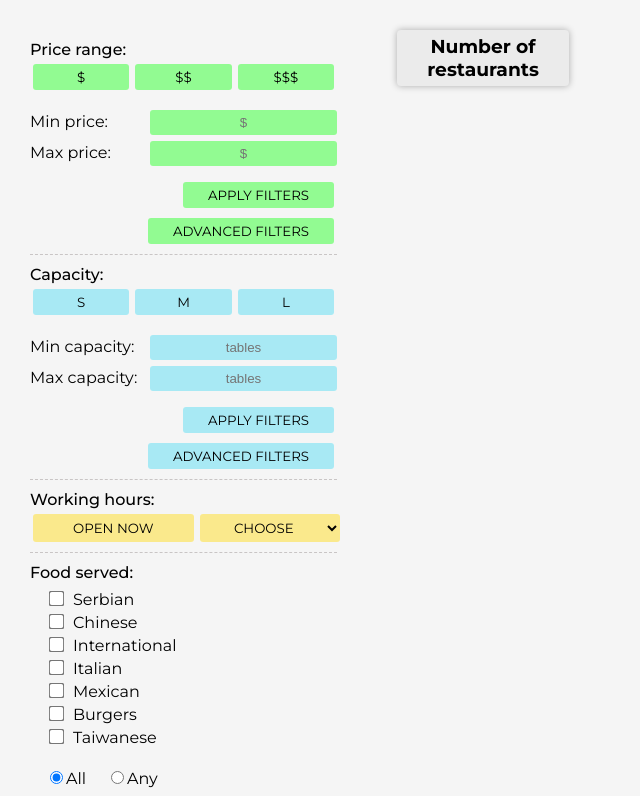
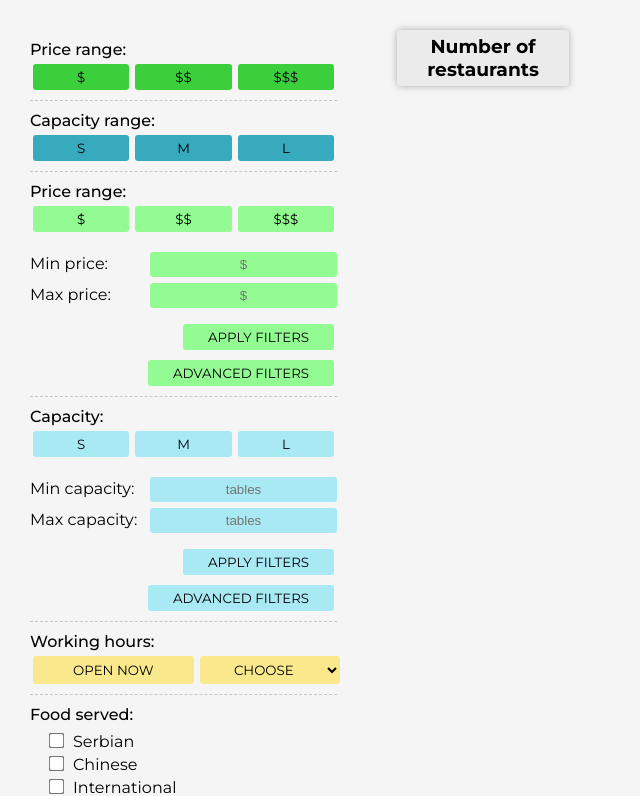
Before and after one commit to urosristanovic/restaurants-react, a React (Create React App) app: page / in a window 1280 px wide. Shown: the top 796 px of the page, without its empty margins (0-640 px from the left). Built offline with nearby package versions, Linux system fonts and the light colour scheme.

Commit message:
Implemented common component for ranges

```diff
--- a/src/App.css
+++ b/src/App.css
@@ -275,8 +275,14 @@ button:hover .tooltiptext {
 .green {
   background-color: rgb(60, 207, 60);
 }
+.green:hover {
+  background-color: rgba(95, 255, 95, 0.65);
+}
 .blue {
   background-color: rgb(55, 170, 190);
+}
+.blue:hover {
+  background-color: rgba(128, 227, 245, 0.65);
 }
 .number-of-restaurants {
   width: 70%;
--- a/src/App.js
+++ b/src/App.js
@@ -3,11 +3,21 @@ import Capacity from './components/Capacity/capacity';
 import Price from './components/Price/price';
 import ServedFood from './components/Food/servedFood';
 import Time from './components/Time/time';
+import RangeFilter from './components/RangeFilter/rangeFilter';
+
+import prices from './assets/json/prices.json';
+import capacities from './assets/json/capacity.json';
 
 function App() {
   return (
     <div className='container'>
       <section className='filter'>
+        <RangeFilter ranges={prices} color='green' heading='Price range' />
+        <RangeFilter
+          ranges={capacities}
+          color='blue'
+          heading='Capacity range'
+        />
         <Price />
         <Capacity />
         <Time />
--- a/src/assets/json/capacity.json
+++ b/src/assets/json/capacity.json
@@ -3,21 +3,21 @@
     "id": 1,
     "note": "S",
     "label": "small",
-    "minTables": 0,
-    "maxTables": 50
+    "min": 0,
+    "max": 50
   },
   {
     "id": 2,
     "note": "M",
     "label": "medium",
-    "minTables": 51,
-    "maxTables": 150
+    "min": 51,
+    "max": 150
   },
   {
     "id": 3,
     "note": "L",
     "label": "large",
-    "minTables": 151,
-    "maxTables": 1000
+    "min": 151,
+    "max": 1000
   }
 ]
--- a/src/assets/json/prices.json
+++ b/src/assets/json/prices.json
@@ -3,21 +3,21 @@
     "id": 1,
     "note": "$",
     "label": "inexpensive",
-    "minAvgPricePerMeal": 0,
-    "maxAvgPricePerMeal": 500
+    "min": 0,
+    "max": 500
   },
   {
     "id": 2,
     "note": "$$",
     "label": "moderate",
-    "minAvgPricePerMeal": 501,
-    "maxAvgPricePerMeal": 1000
+    "min": 501,
+    "max": 1000
   },
   {
     "id": 3,
     "note": "$$$",
     "label": "expensive",
-    "minAvgPricePerMeal": 1001,
-    "maxAvgPricePerMeal": 10000
+    "min": 1001,
+    "max": 10000
   }
 ]
--- /dev/null
+++ b/src/components/RangeFilter/button.jsx
@@ -0,0 +1,12 @@
+const Button = ({ range, color }) => {
+  return (
+    <button key={range.id} className={color} value={range.label}>
+      <span className={'tooltiptext ' + color}>
+        {range.min}-{range.max}
+      </span>
+      {range.note}
+    </button>
+  );
+};
+
+export default Button;
--- /dev/null
+++ b/src/components/RangeFilter/rangeFilter.jsx
@@ -0,0 +1,16 @@
+import Button from './button';
+
+const RangeFilter = ({ ranges, heading, color }) => {
+  return (
+    <div className='filter-item'>
+      <p>{heading}:</p>
+      <div className='btns'>
+        {ranges.map(range => {
+          return <Button key={range.id} range={range} color={color} />;
+        })}
+      </div>
+    </div>
+  );
+};
+
+export default RangeFilter;
```
